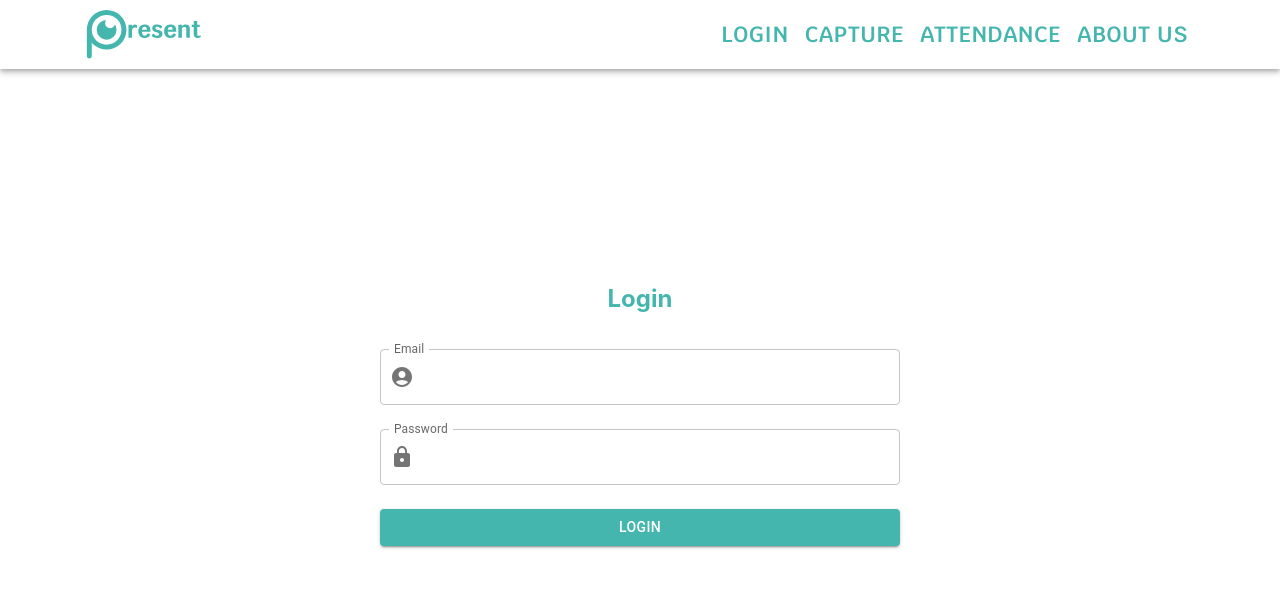
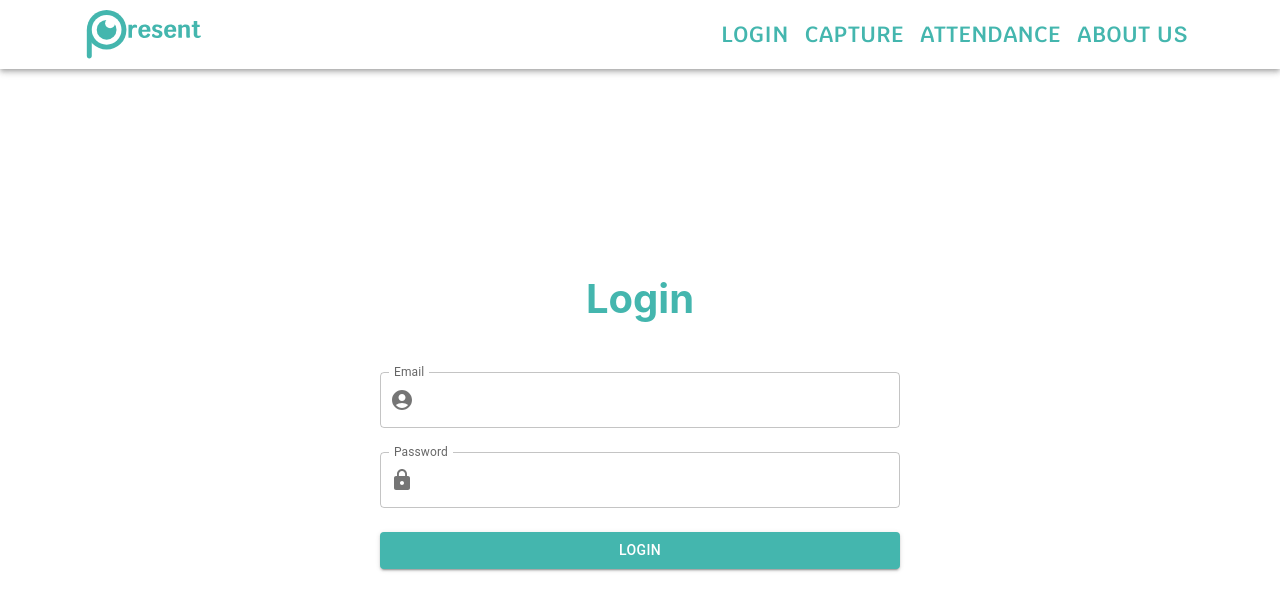
Before and after one commit to MHusain22/Present, a React (Create React App) app in the folder client/: page /login in a window 1280 px wide. Shown: the top 610 px of the page. Built offline with nearby package versions, Linux system fonts and the light colour scheme.

Commit message:
changes in Login page

```diff
--- a/client/src/Components/Login/Login.jsx
+++ b/client/src/Components/Login/Login.jsx
@@ -36,7 +36,7 @@ const Login = ({ onLogin }) => {
           color: 'var(--primary-color)',
         }}
       >
-        <h2>Login</h2>
+        <h2 style={{fontSize:"40px"}}>Login</h2>
         <TextField
           fullWidth
           margin="normal"
```
